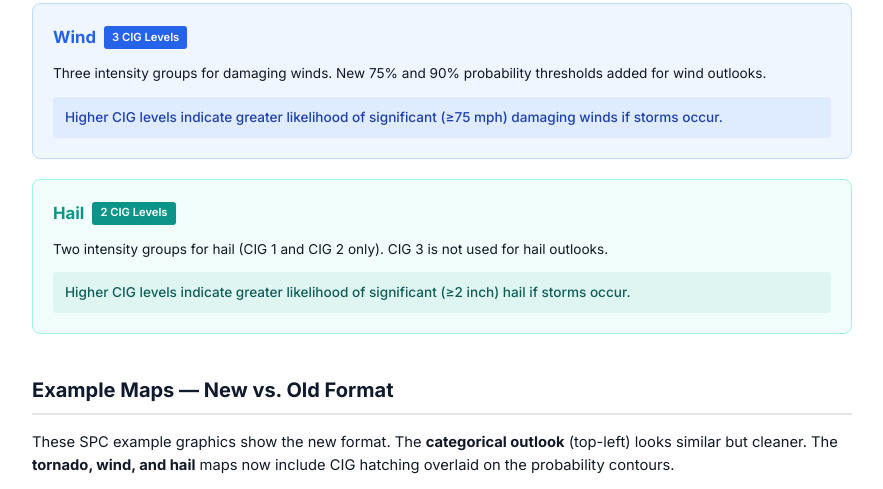
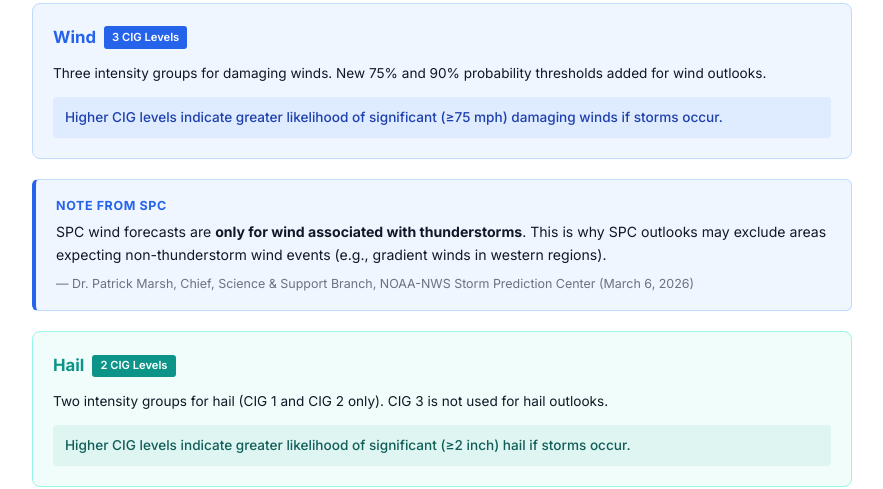
Before and after one commit to franzenjb/spc-outlook-changes, a plain HTML site: page index.html in a window 1280 px wide. Shown: the part 1183-1672 px from the top of the page, without its empty margins (198-1081 px from the left). Drawn offline with Linux system fonts and the light colour scheme.

Commit message:
Add SPC note: wind forecasts only cover thunderstorm-associated winds
Clarification from Dr. Patrick Marsh (SPC Chief, Science & Support Branch)
received March 6, 2026 — explains why SPC outlooks may exclude areas with
non-thunderstorm wind events.

Co-Authored-By: Claude Opus 4.6 (1M context) <noreply@anthropic.com>

```diff
--- a/index.html
+++ b/index.html
@@ -451,6 +451,30 @@
             word-break: break-all;
         }
 
+        /* Note callout */
+        .note-callout {
+            background: var(--wind-bg);
+            border: 1px solid var(--wind-border);
+            border-left: 4px solid var(--wind);
+            border-radius: 6px;
+            padding: 1rem 1.25rem;
+            margin-bottom: 1.25rem;
+            font-size: 0.88rem;
+        }
+        .note-callout .note-label {
+            font-weight: 700;
+            color: var(--wind);
+            font-size: 0.78rem;
+            text-transform: uppercase;
+            letter-spacing: 0.05em;
+            margin-bottom: 0.35rem;
+        }
+        .note-callout .note-source {
+            font-size: 0.78rem;
+            color: var(--gray-500);
+            margin-top: 0.5rem;
+        }
+
         /* Footer */
         .footer {
             text-align: center;
@@ -562,6 +586,12 @@
                 <h3>Wind <span class="hazard-badge">3 CIG Levels</span></h3>
                 <p style="font-size:0.85rem; margin-bottom:0.75rem;">Three intensity groups for damaging winds. New 75% and 90% probability thresholds added for wind outlooks.</p>
                 <div class="key-stat">Higher CIG levels indicate greater likelihood of significant (&ge;75 mph) damaging winds if storms occur.</div>
+            </div>
+
+            <div class="note-callout">
+                <div class="note-label">Note from SPC</div>
+                <p>SPC wind forecasts are <strong>only for wind associated with thunderstorms</strong>. This is why SPC outlooks may exclude areas expecting non-thunderstorm wind events (e.g., gradient winds in western regions).</p>
+                <div class="note-source">&mdash; Dr. Patrick Marsh, Chief, Science &amp; Support Branch, NOAA-NWS Storm Prediction Center (March 6, 2026)</div>
             </div>
 
             <!-- Hail Card -->
```
